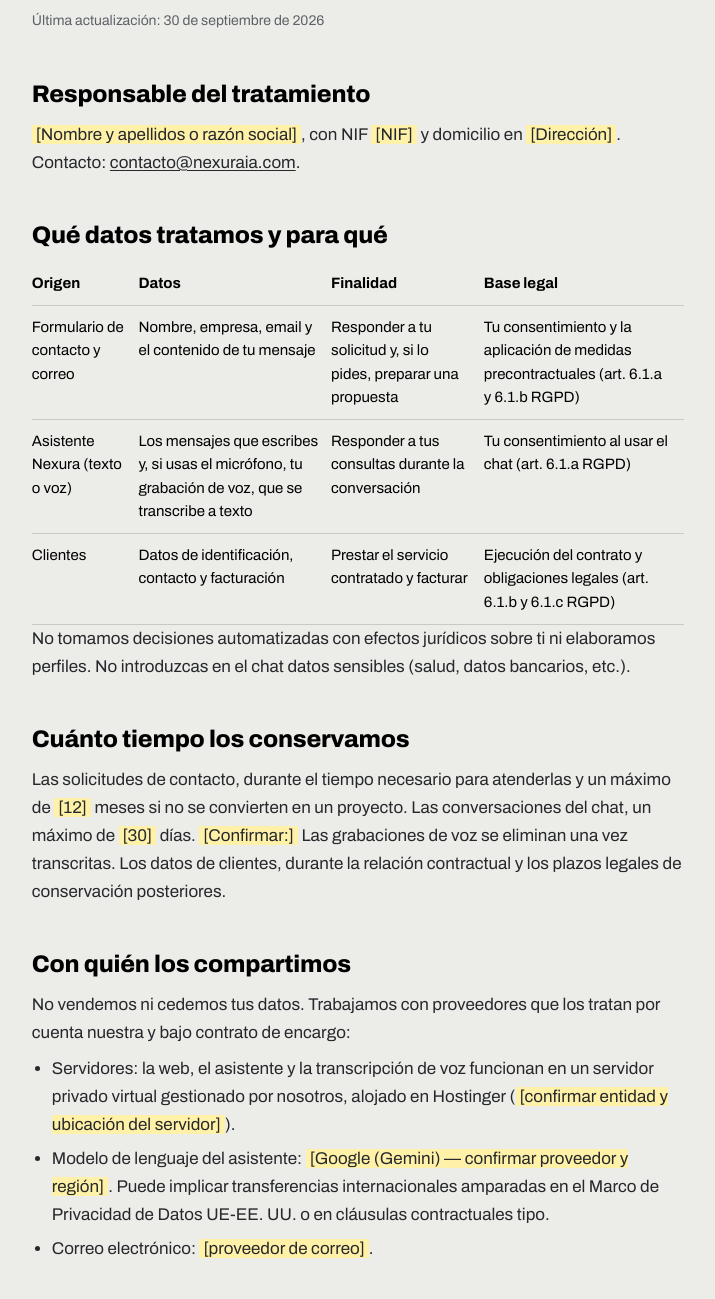
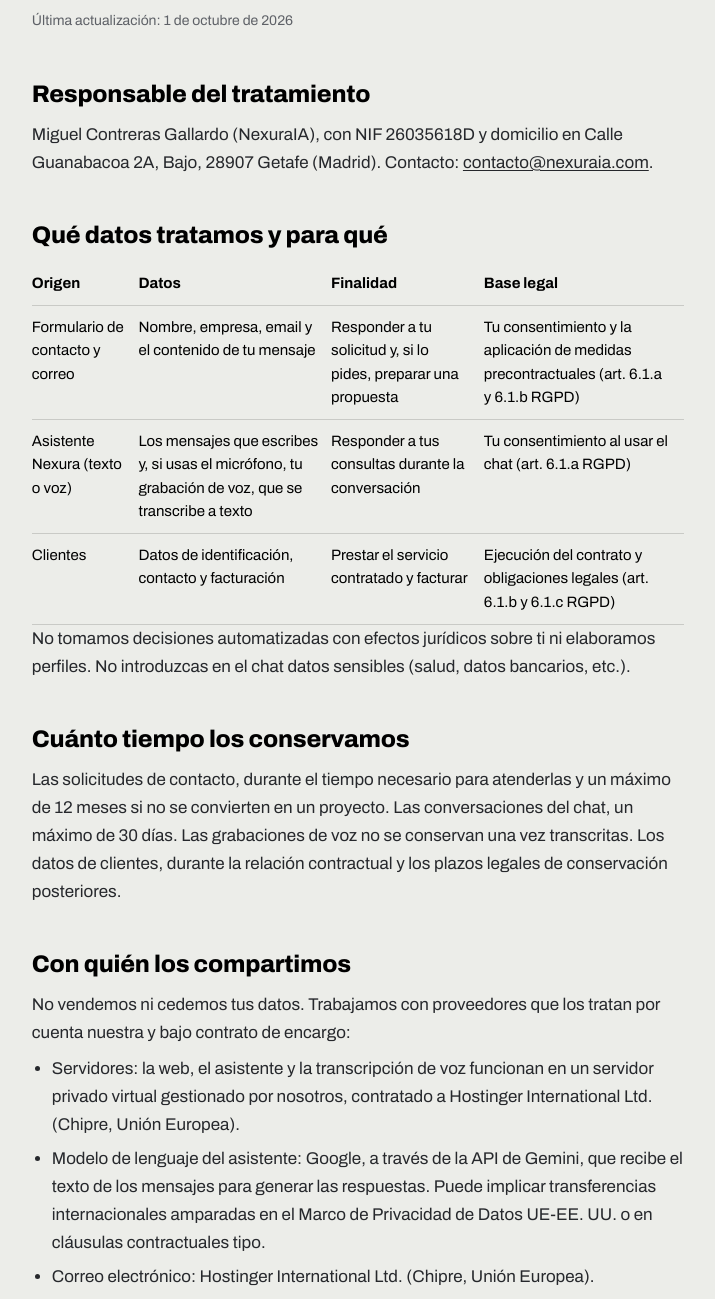
Before and after one commit to mcontrerasdevpro/NexuraIA, a website built with Vite: page legal/privacidad.html in a window 1280 px wide. Shown: the part 241-1540 px from the top of the page, without its empty margins (282-997 px from the left). Built offline with nearby package versions, Linux system fonts and the light colour scheme.

Commit message:
Textos legales completos

```diff
--- a/legal/privacidad.html
+++ b/legal/privacidad.html
@@ -22,9 +22,9 @@
 </header>
 <main class="doc">
 <h1>Política de privacidad</h1>
-<p class="updated">Última actualización: 30 de septiembre de 2026</p>
+<p class="updated">Última actualización: 1 de octubre de 2026</p>
 <h2>Responsable del tratamiento</h2>
-<p><span class="todo">[Nombre y apellidos o razón social]</span>, con NIF <span class="todo">[NIF]</span> y domicilio en <span class="todo">[Dirección]</span>. Contacto: <a href="mailto:contacto@nexuraia.com">contacto@nexuraia.com</a>.</p>
+<p>Miguel Contreras Gallardo (NexuraIA), con NIF 26035618D y domicilio en Calle Guanabacoa 2A, Bajo, 28907 Getafe (Madrid). Contacto: <a href="mailto:contacto@nexuraia.com">contacto@nexuraia.com</a>.</p>
 <h2>Qué datos tratamos y para qué</h2>
 <table>
   <tr><th>Origen</th><th>Datos</th><th>Finalidad</th><th>Base legal</th></tr>
@@ -34,13 +34,13 @@
 </table>
 <p>No tomamos decisiones automatizadas con efectos jurídicos sobre ti ni elaboramos perfiles. No introduzcas en el chat datos sensibles (salud, datos bancarios, etc.).</p>
 <h2>Cuánto tiempo los conservamos</h2>
-<p>Las solicitudes de contacto, durante el tiempo necesario para atenderlas y un máximo de <span class="todo">[12]</span> meses si no se convierten en un proyecto. Las conversaciones del chat, un máximo de <span class="todo">[30]</span> días. <span class="todo">[Confirmar:]</span> Las grabaciones de voz se eliminan una vez transcritas. Los datos de clientes, durante la relación contractual y los plazos legales de conservación posteriores.</p>
+<p>Las solicitudes de contacto, durante el tiempo necesario para atenderlas y un máximo de 12 meses si no se convierten en un proyecto. Las conversaciones del chat, un máximo de 30 días. Las grabaciones de voz no se conservan una vez transcritas. Los datos de clientes, durante la relación contractual y los plazos legales de conservación posteriores.</p>
 <h2>Con quién los compartimos</h2>
 <p>No vendemos ni cedemos tus datos. Trabajamos con proveedores que los tratan por cuenta nuestra y bajo contrato de encargo:</p>
 <ul>
-  <li>Servidores: la web, el asistente y la transcripción de voz funcionan en un servidor privado virtual gestionado por nosotros, alojado en Hostinger (<span class="todo">[confirmar entidad y ubicación del servidor]</span>).</li>
-  <li>Modelo de lenguaje del asistente: <span class="todo">[Google (Gemini) — confirmar proveedor y región]</span>. Puede implicar transferencias internacionales amparadas en el Marco de Privacidad de Datos UE-EE. UU. o en cláusulas contractuales tipo.</li>
-  <li>Correo electrónico: <span class="todo">[proveedor de correo]</span>.</li>
+  <li>Servidores: la web, el asistente y la transcripción de voz funcionan en un servidor privado virtual gestionado por nosotros, contratado a Hostinger International Ltd. (Chipre, Unión Europea).</li>
+  <li>Modelo de lenguaje del asistente: Google, a través de la API de Gemini, que recibe el texto de los mensajes para generar las respuestas. Puede implicar transferencias internacionales amparadas en el Marco de Privacidad de Datos UE-EE. UU. o en cláusulas contractuales tipo.</li>
+  <li>Correo electrónico: Hostinger International Ltd. (Chipre, Unión Europea).</li>
 </ul>
 <h2>Tus derechos</h2>
 <p>Puedes ejercer tus derechos de acceso, rectificación, supresión, oposición, limitación y portabilidad, y retirar tu consentimiento en cualquier momento, escribiendo a <a href="mailto:contacto@nexuraia.com">contacto@nexuraia.com</a>. Si consideras que no hemos atendido tu solicitud correctamente, puedes reclamar ante la Agencia Española de Protección de Datos (<a href="https://www.aepd.es" target="_blank" rel="noopener">www.aepd.es</a>).</p>
```
Also changed, not shown: legal/aviso-legal.html (+4 -5 lines), legal/cookies.html (+2 -2 lines).
